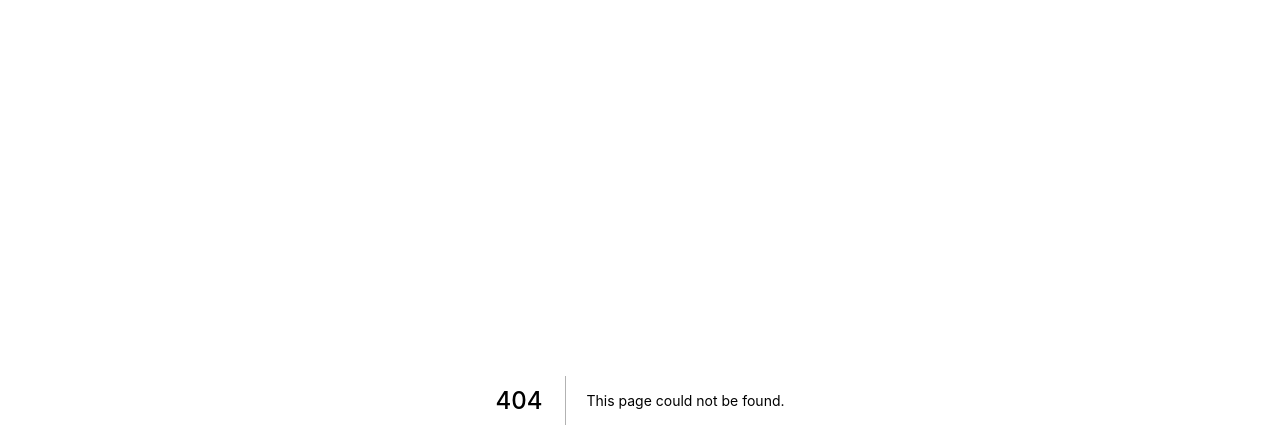
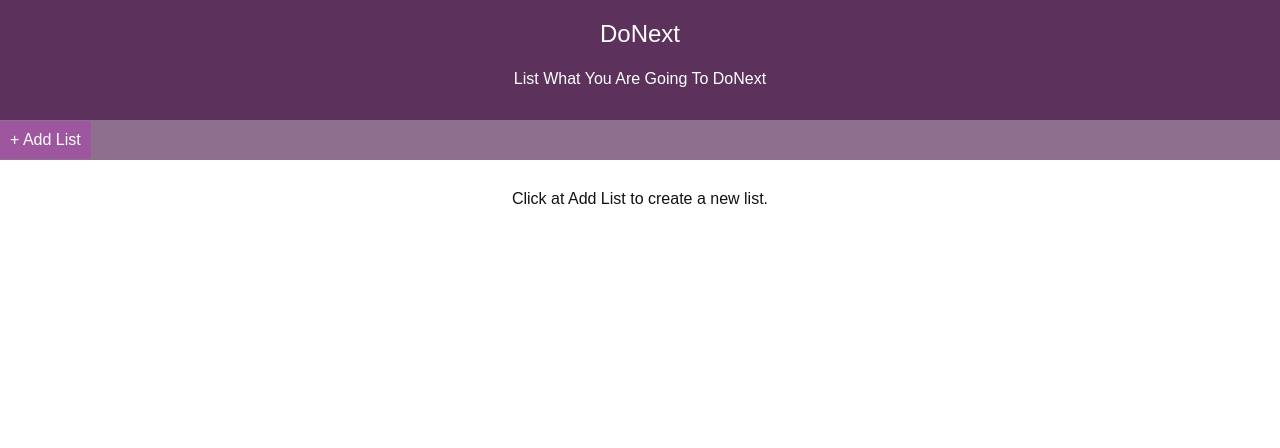
Before and after one commit to juniorosorio47/forward, a Next.js app: page /todoapp in a window 1280 px wide. Before the commit this address had no page. Shown: the top 448 px of the page. Built offline with nearby package versions, Linux system fonts and the light colour scheme.

Commit message:
Finished todoapp structure.

```diff
--- /dev/null
+++ b/src/pages/styles/todoapp.ts
@@ -0,0 +1,156 @@
+import { lighten, shade } from 'polished';
+import styled from 'styled-components';
+
+export const Container = styled.div`
+    position: absolute;
+    top: 0;
+    left: 0;
+    width: 100%;
+    height: 100%;
+    color: #000;
+    display:grid;
+    grid-template-rows: 120px 40px 1fr;
+    grid-gap:0;
+`;
+
+export const NavBar = styled.nav`
+    /* width: 100%; */
+    height:120px;
+    background-color: #5C325D;
+    border:none;
+    text-align:center;
+    color: #fff;
+    display:grid;
+    padding-top: 20px;
+    grid-gap:0;
+    grid-template-rows: 1fr 1fr;
+`;
+
+
+export const Body = styled.body`
+    height:100%;
+    display:grid;
+    grid-gap:20px;
+    padding-top:30px;
+    overflow:auto;
+    align-items:flex-start;
+    justify-content:center;
+    background:#fff;
+
+    >span{
+        color:#121212;
+    }
+`;
+
+export const List = styled.div`
+    padding:10px;
+    background:#E7E0E7;
+    height:350px;
+    width:320px;
+    border-radius: 10px;
+    color:#121212;
+    display:grid;
+    grid-template-rows: 40px 1fr 40px;
+    box-shadow: 2px 2px 5px rgba(0,0,0,0.4);
+    border:solid 1px #5C325D;
+
+    >div{
+        display:flex;
+        justify-content:stretch;
+        height:40px;
+        border-radius:8px;
+        box-shadow: 1px 1px 1px ${shade(0.8,'#8D708E')};
+
+        >input{
+            width:100%;
+
+            border:none;
+            border-radius:8px 0px 0px 8px;
+            padding: 10px;
+
+        }
+
+        >button{
+            border-radius:0px 8px 8px 0px;
+            border:none;
+            width:50px;
+            background: #8D708E;
+            color:#fff;
+            font-weight:400;
+            font-size:28px;
+            display:flex;
+            justify-content: center;
+            align-items: center;
+
+            &:hover{
+                background-color:#5C325D;
+            }
+        }
+    }
+
+    >h3{
+        text-align:center;
+    }
+
+    >ul{
+        overflow:auto;
+        width:100%;
+        padding:10px 0px 10px 0px;
+        list-style-type: none;
+
+        >li{
+            box-shadow: 1px 1px 2px ${shade(0.2,'#8D708E')};
+            display:flex;
+            justify-content:flex-start;
+            align-items:center;
+            padding-left:10px;
+            background:#fff;
+            height:40px;
+            border-radius:10px;
+            border:1px solid #8D708E;
+
+            >input[type="checkbox"]{
+                margin-right:10px;
+                display: grid;
+                place-content: center;
+                border: 1.5px solid #8D708E;
+            }
+
+            input[type="checkbox"]:checked::before{
+                background-color:#8D708E;
+            }
+
+            >input[type="text"]{
+                border-radius:0px 8px 8px 0px;
+                border:none;
+                color:#000;
+                width:100%;
+                height:100%;
+                padding: 10px;
+            }
+
+            &+li{
+                margin-top:10px;
+            }
+        }
+    }
+`;
+
+export const Actions = styled.div`
+    height:40px;
+    display:flex;
+    background: #8D708E;
+    place-items:center;
+
+    >button{
+        background-color: ${lighten(0.2, '#5C325D')};
+        color: #fff;
+        padding: 10px;
+        border:none;
+
+        &:hover{
+            background-color: ${shade(0.1, '#5C325D')}
+        }
+    }
+
+`;
--- /dev/null
+++ b/src/pages/todoapp/index.tsx
@@ -0,0 +1,58 @@
+import Head from "next/head";
+import { useCallback, useState } from "react";
+
+import { Container, NavBar, Body, List, Actions } from '../styles/todoapp';
+
+interface IItem{
+  id: string;
+  checked: boolean;
+  value:string;
+}
+
+interface IList{
+  id: string;
+  title:string;
+  items:IItem[];
+}
+
+const TodoApp: React.FC = () => {
+  const [lists, setLists] = useState<IList[]>([]);
+
+  const addToList = useCallback((event) => {
+    const { value } = event.target;
+
+
+  },[])
+
+  return <Container>
+    <Head>
+        <title>TodoNext</title>
+    </Head>
+    <NavBar>
+      <h1>DoNext</h1>
+      <span>List What You Are Going To DoNext</span>
+    </NavBar>
+    <Actions>
+      <button>+ Add List</button>
+    </Actions>
+    <Body>
+      {lists.length>0 ? lists.map(list =>(
+        <List>
+          <h3>{list.title}</h3>
+          <ul>
+            {list.items.map(item =>(
+              <li><input type="checkbox" checked={item.checked}/> <input type="text" id={item.id} value={item.value}/></li>
+            ))}
+          </ul>
+          <div>
+            <input type="text" placeholder="Add item to list"/>
+            <button onClick={() =>{}}>+</button>
+          </div>
+        </List>
+      )) : <span>Click at Add List to create a new list.</span>}
+    </Body>
+
+  </Container>;
+}
+
+export default TodoApp;
--- a/src/styles/global.ts
+++ b/src/styles/global.ts
@@ -38,6 +38,7 @@ export default createGlobalStyle`
     }
 
     body, input, button {
+        outline: none;
         font-family:'Spartan', sans-serif;
         font-size:16px;
     }
@@ -50,4 +51,35 @@ export default createGlobalStyle`
         cursor:pointer;
     }
 
+    input[type="checkbox"] {
+        appearance: none;
+        background-color: #fff;
+        margin: 0;
+        font: inherit;
+        color: currentColor;
+        width: 1.15em;
+        height: 1.15em;
+        border: 0.15em solid currentColor;
+        border-radius: 0.15em;
+        transform: translateY(-0.075em);
+        display: grid;
+        place-content: center;
+    }
+
+    input[type="checkbox"]::before {
+        content: "";
+        width: 0.5em;
+        height: 0.5em;
+        transform: scale(0);
+        transition: 120ms transform ease-in-out;
+        box-shadow: inset 1em 1em var(--form-control-color);
+        transform-origin: bottom left;
+        clip-path: polygon(14% 44%, 0 65%, 50% 100%, 100% 16%, 80% 0%, 43% 62%);
+    }
+
+    input[type="checkbox"]:checked::before {
+        transform: scale(1);
+        background-color: CanvasText;
+    }
+
 `;
```
